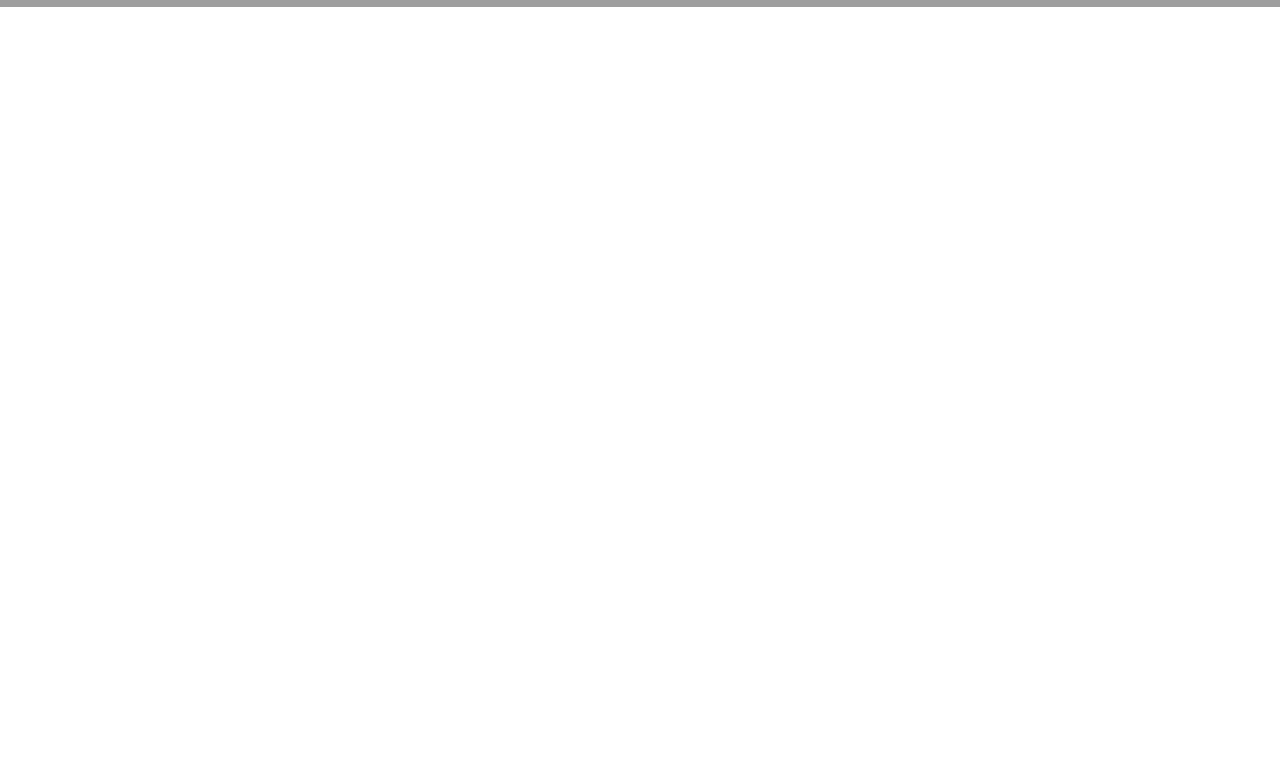
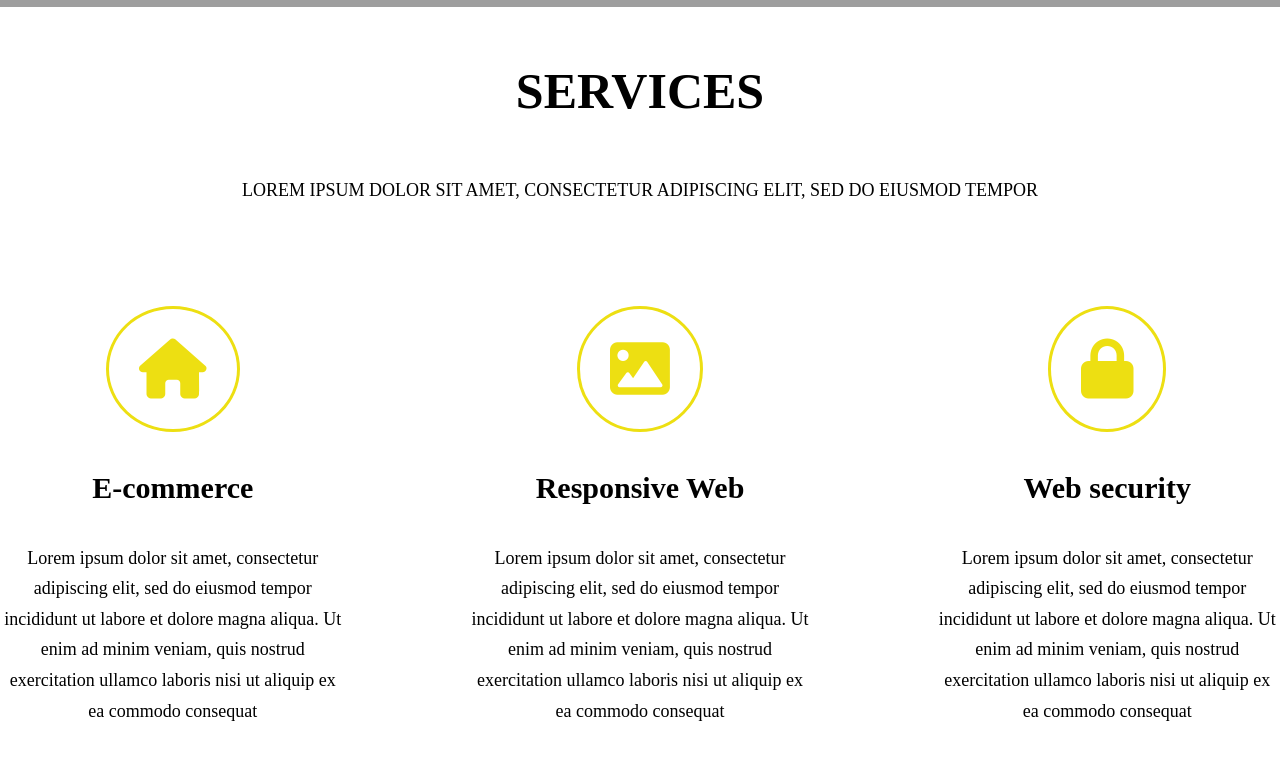
Before and after one commit to Konrad2502/github-project, a website: page index.html in a window 1280 px wide. Shown: the part 615-1374 px from the top of the page. Before the commit the page ends 800 px from the top, so only its background shows below. Drawn offline with Linux system fonts and the light colour scheme; grey boxes are pictures that could not be loaded.

Commit message:
Add services section

```diff
--- a/css/style.css
+++ b/css/style.css
@@ -89,4 +89,44 @@ div.brand-name {
     /* margin-top: 0;
     padding-top: 0; */
 }
+.container {
+  margin: 0 auto;
+  max-width: 1350px;
+}
+.section-title {
+  text-align: center;
+  color: black;
+  font-size: 18px;
+  text-transform: uppercase;
+  text-align: center;
+
+}
+.section-title h1 {
+  font-size: 50px;
+  text-align: center;
+}
+.wrapper {
+  display: flex;
+  justify-content: space-between;
+  margin: 100px 0;
+}
+.wrap {
+  text-align: center;
+  flex: 0 0 27%;
+}
+.wrap i {
+  padding: 30px;
+  font-size: 60px;
+  line-height: 60px;
+  border: 3px solid hwb(56 7% 7%);
+  border-radius: 50%;
+  color: hwb(56 7% 7%) ;
+}
+.wrap h3 {
+  font-size: 30px;
+}
+.wrap p {
+  font-size: 18px;
+}
+
 /*# sourceMappingURL=style.css.map */
--- a/index.html
+++ b/index.html
@@ -28,5 +28,30 @@
             </div>
     </header>
 </div>
+<section>
+    <div class="container">
+        <div class="section-title">
+            <h1>services</h1>
+            <p>Lorem ipsum dolor sit amet, consectetur adipiscing elit, sed do eiusmod tempor </p>
+        </div>
+        <div class="wrapper">
+            <div class="wrap">
+                <i class="fa-solid fa-house"></i>
+                <h3>E-commerce</h3>
+                <p>Lorem ipsum dolor sit amet, consectetur adipiscing elit, sed do eiusmod tempor incididunt ut labore et dolore magna aliqua. Ut enim ad minim veniam, quis nostrud exercitation ullamco laboris nisi ut aliquip ex ea commodo consequat</p>
+            </div>
+            <div class="wrap">
+                <i class="fa-solid fa-image"></i>
+                <h3>Responsive Web</h3>
+                <p>Lorem ipsum dolor sit amet, consectetur adipiscing elit, sed do eiusmod tempor incididunt ut labore et dolore magna aliqua. Ut enim ad minim veniam, quis nostrud exercitation ullamco laboris nisi ut aliquip ex ea commodo consequat</p>
+            </div>
+            <div class="wrap">
+                <i class="fa-sharp fa-solid fa-lock"></i>
+                <h3>Web security</h3>
+                <p>Lorem ipsum dolor sit amet, consectetur adipiscing elit, sed do eiusmod tempor incididunt ut labore et dolore magna aliqua. Ut enim ad minim veniam, quis nostrud exercitation ullamco laboris nisi ut aliquip ex ea commodo consequat</p>
+            </div>
+        </div>
+    </div>
+</section>
 </body>
 </html>
```
